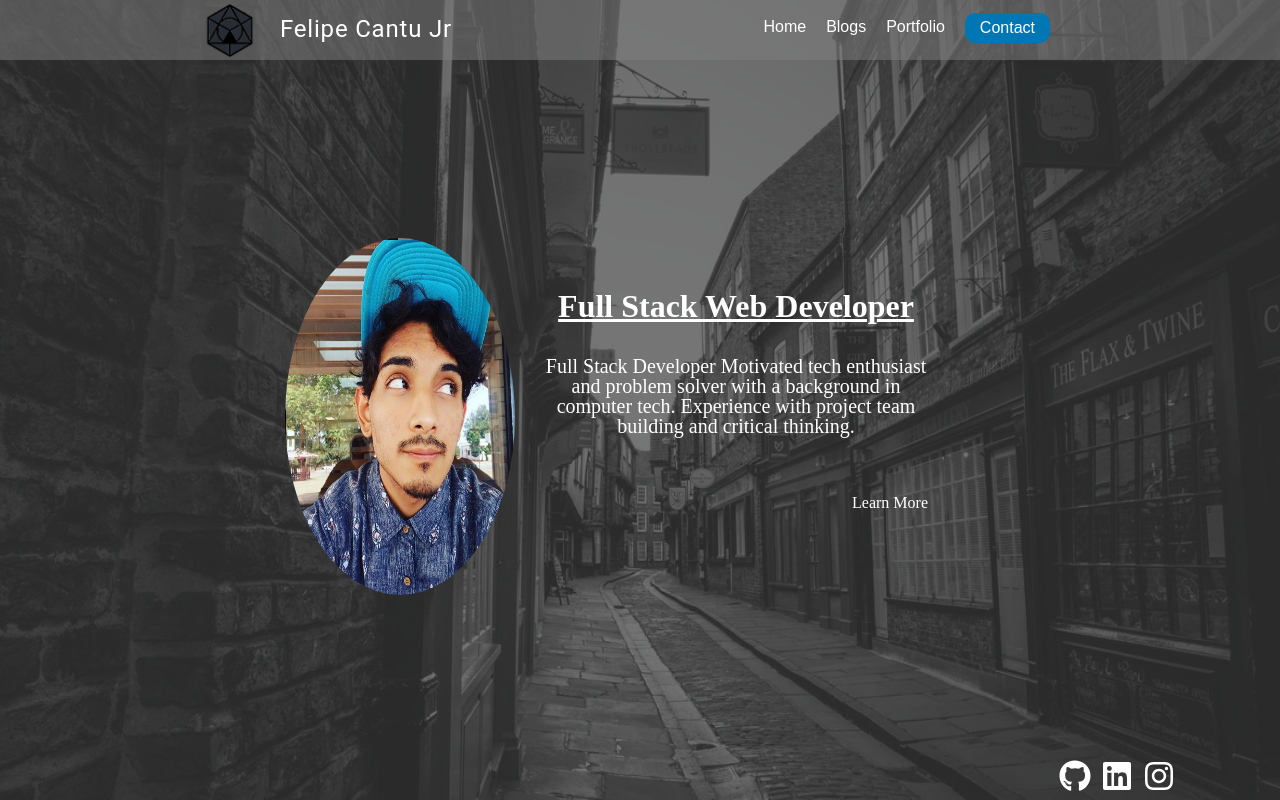
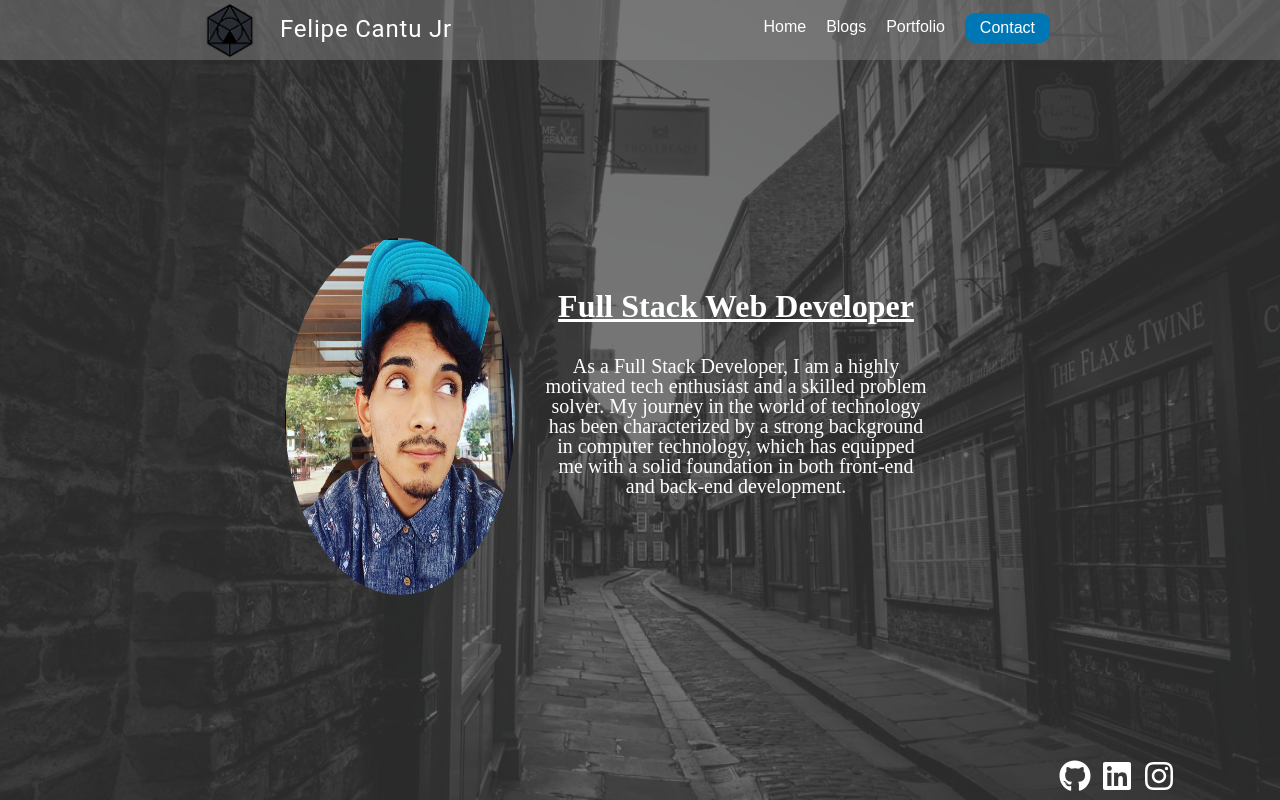
Before and after one commit to FelipeCantu/FelipePortfolio, a React (Create React App) app: page /Home in a window 1280 px wide. Built offline with nearby package versions, Linux system fonts and the light colour scheme.

Commit message:
learn more

```diff
--- a/src/components/Home.jsx
+++ b/src/components/Home.jsx
@@ -9,8 +9,7 @@ function Home() {
         <Container>
           <img src="images/avatarpic.png" />
           <h1>Full Stack Web Developer</h1>
-          <p>Full Stack Developer Motivated tech enthusiast and problem solver with a background in computer tech. Experience with project team building and critical thinking. </p>
-          <li><a href="">Learn More</a></li>
+          <p>As a Full Stack Developer, I am a highly motivated tech enthusiast and a skilled problem solver. My journey in the world of technology has been characterized by a strong background in computer technology, which has equipped me with a solid foundation in both front-end and back-end development.</p>
         </Container>
         <Icons>
           <h1>
@@ -62,6 +61,7 @@ const Container = styled.div`
   width: 60%;
   height: 550px;
   margin-top: 150px;
+  // background: green;
   img {
       z-index: 6;
       border-radius: 50%;
@@ -75,7 +75,7 @@ const Container = styled.div`
       }
   }
   h1 {
-    color: #fff;
+    color: white;
     grid-area: 3 / 4 / 4 / 8;
     text-decoration: underline;
     font-size: 2rem;
@@ -97,7 +97,8 @@ const Container = styled.div`
   li {
       // background: blue;
       grid-area: 6 / 7 / 8 / 8;
-      margin-left: -50px;
+      right: 0;
+      bottom: 0;
       text-align: right;
       @media (max-width: 1220px) {
         margin-top: 25px;
```
